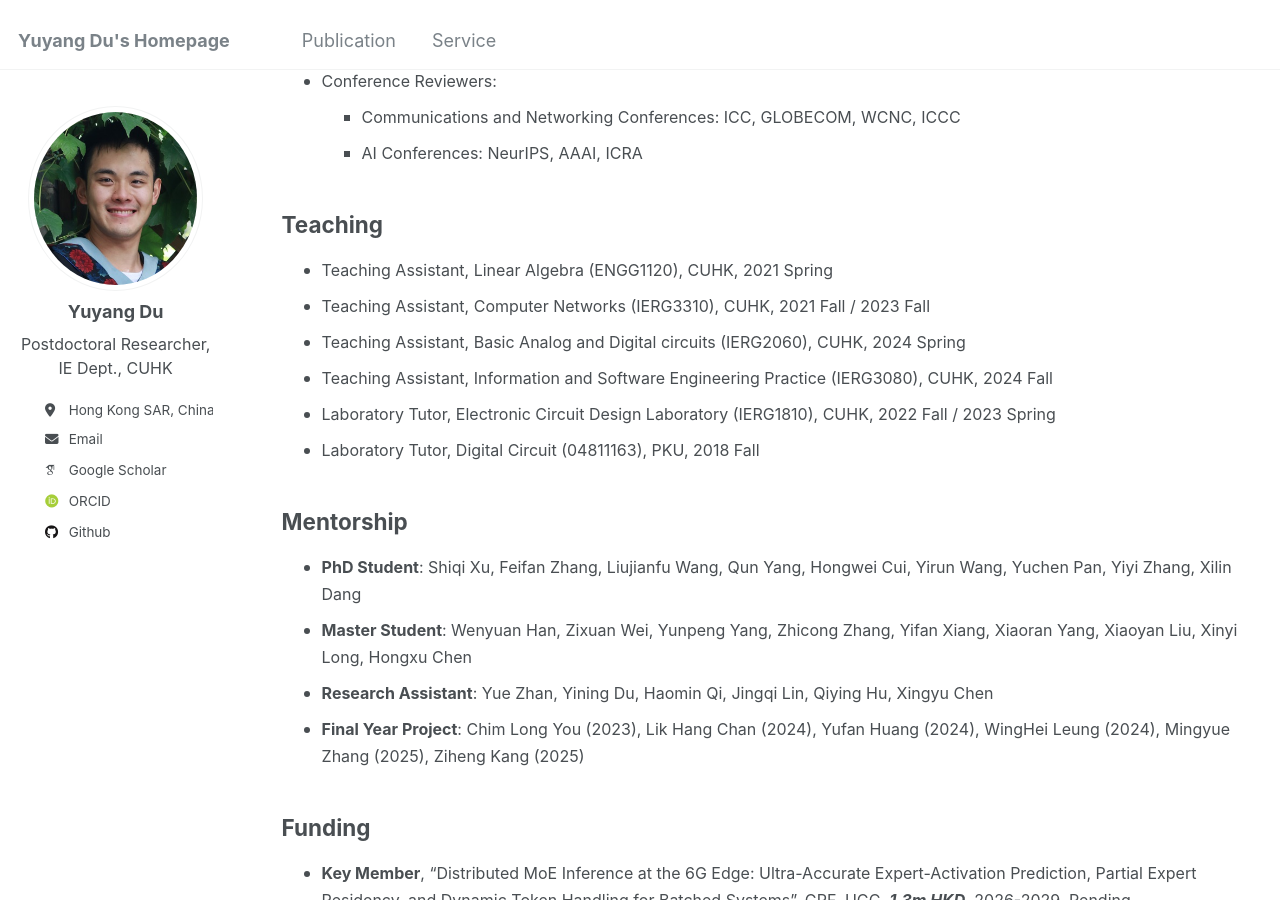
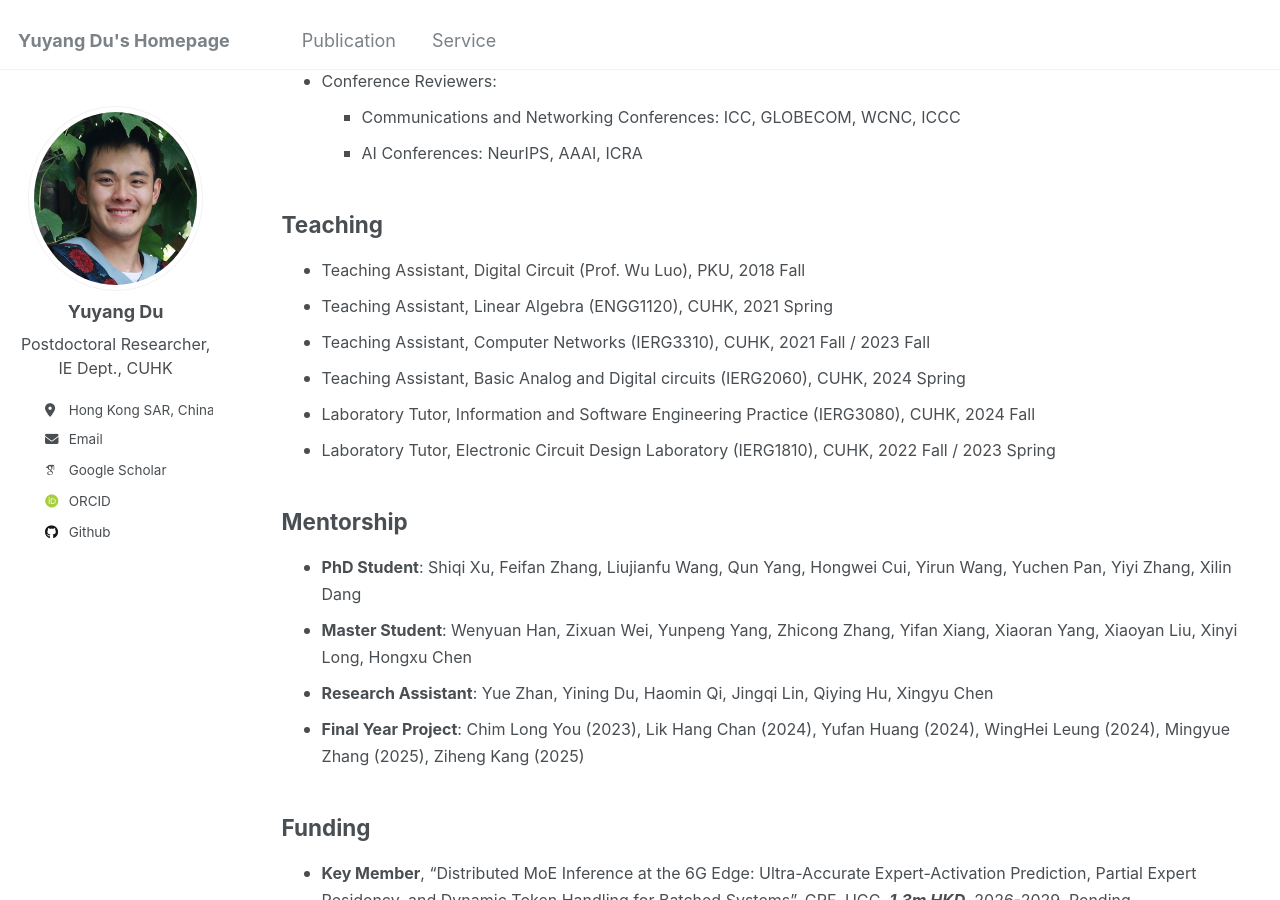
Before and after one commit to yuyangdu01/yuyangdu01.github.io, a Jekyll site: the page built from _pages/cv.md, in a window 1280 px wide and 900 px high, scrolled down 309 px. Built offline with Jekyll 4.4.1, drawn with Linux system fonts in a browser that asks for light colours; some web fonts are replaced.

Commit message:
Update cv.md

```diff
--- a/_pages/cv.md
+++ b/_pages/cv.md
@@ -30,12 +30,13 @@ Reviewer
 
 Teaching
 ------
+* <font size=3>Teaching Assistant, Digital Circuit (Prof. Wu Luo), PKU, 2018 Fall</font>
 * <font size=3>Teaching Assistant, Linear Algebra (ENGG1120), CUHK, 2021 Spring</font>
 * <font size=3>Teaching Assistant, Computer Networks (IERG3310), CUHK, 2021 Fall / 2023 Fall</font>
 * <font size=3>Teaching Assistant, Basic Analog and Digital circuits (IERG2060), CUHK, 2024 Spring</font>
-* <font size=3>Teaching Assistant, Information and Software Engineering Practice (IERG3080), CUHK, 2024 Fall</font>
+* <font size=3>Laboratory Tutor, Information and Software Engineering Practice (IERG3080), CUHK, 2024 Fall</font>
 * <font size=3>Laboratory Tutor, Electronic Circuit Design Laboratory (IERG1810), CUHK, 2022 Fall / 2023 Spring</font>
-* <font size=3>Laboratory Tutor, Digital Circuit (04811163), PKU, 2018 Fall</font>
+
 
 Mentorship
 ------
```
